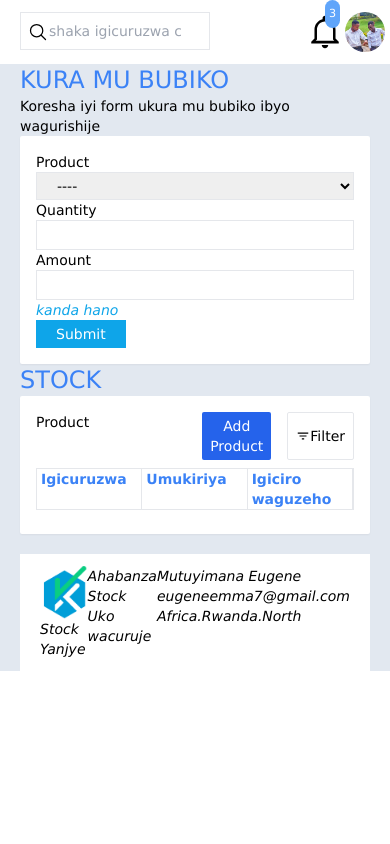
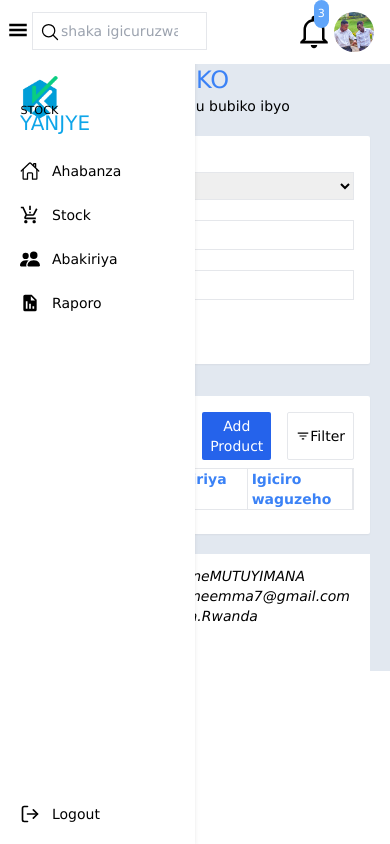
Before and after one commit to yoojen/100faceofalx, a React (Create React App) app in the folder nodejs_projects/inventory_mgmt/frontend/: page /stock in a window 390 px wide. Built offline with nearby package versions, Linux system fonts and the light colour scheme.

Commit message:
nav responsiveness done

```diff
--- a/nodejs_projects/inventory_mgmt/frontend/src/components/Footer/index.js
+++ b/nodejs_projects/inventory_mgmt/frontend/src/components/Footer/index.js
@@ -1,4 +1,8 @@
-import {NavLink} from 'react-router-dom'
+import { NavLink } from 'react-router-dom'
+
+import { navLinks, personalInfo } from '../Utils'
+
+
 const appNav = (
     <div>
         <img src="/assets/logo_.png" alt="" height={50} width={50} />
@@ -7,32 +11,32 @@ const appNav = (
 )
 
 const footerList = (
-    <ul className="">
-        <li className='hover:text-blue-500'>
-            <NavLink to={'/dashboard'}>Ahabanza</NavLink>
-        </li>
-        <li className='hover:text-blue-500'>
-            <NavLink to={'/stock'}>Stock</NavLink>
-        </li>
-        <li className='hover:text-blue-500'>
-            <NavLink to={'/reports'}>Uko wacuruje</NavLink>
-        </li>
+    <ul>
+        {
+            navLinks.map((link, i) => {
+                return (
+                    <li className='hover:text-blue-500' key={i}>
+                        <NavLink to={link.rel}>{link.text}</NavLink>
+                    </li>
+                )
+            })
+        }
     </ul>
 )
 
 const copyRight = (
     <small className="space-x-6 italic">
-        <span>&copy; Eugene Mutuyimana</span>
+        <span>&copy; {personalInfo.firstName} {personalInfo.lastName}</span>
         <span>-</span>
-        <span>eugeneemma7@gmail.com</span>
+        <span>{ personalInfo.email}</span>
     </small>
 )
 
 const contacts = (
     <ul>
-        <li>Mutuyimana Eugene</li>
-        <li>eugeneemma7@gmail.com</li>
-        <li>Africa.Rwanda.North</li>
+        <li>{ personalInfo.firstName }{ personalInfo.lastName }</li>
+        <li>{personalInfo.email}</li>
+        <li>{ personalInfo.continent}.{ personalInfo.country}</li>
     </ul>
 )
 export const ToLoginOnly = () => {
--- a/nodejs_projects/inventory_mgmt/frontend/src/components/Layout/index.js
+++ b/nodejs_projects/inventory_mgmt/frontend/src/components/Layout/index.js
@@ -1,14 +1,34 @@
 import React from 'react'
-import Navigator from '../Navigator'
+import {useDispatch} from 'react-redux'
 import { useSelector } from 'react-redux'
+import { GiHamburgerMenu } from "react-icons/gi";
+
+import SideNav from '../SideNav';
+import NavBar from '../NavBar';
+import { toggleSideNav } from '../../context/SideNav'
 
 const Layout = ({ children }) => {
     const sideNav = useSelector((state) => state.sidenav)
-
+    const dispatch = useDispatch();
     return (
-        <div className='flex'>
-            <div className={`${sideNav ? 'block' : 'hidden'}`}><Navigator /></div>
-            <div className={`${sideNav ?  'md:ml-[18%] top-16' : 'ml-0 top-0'} w-full relative`}>{children}</div>
+        <div>
+            <div className='relative'>
+                <GiHamburgerMenu className="fixed top-5 left-2 z-50 bg-white cursor-pointer h-5 w-5 hover:text-blue-500 peer"
+                    onClick={() => dispatch(toggleSideNav())}
+                    />
+                <div class="absolute top-6 left-7 hidden text-sm text-white bg-gray-800 px-2 z-30 md:peer-hover:block">
+                    Toggle navigation
+                </div>
+            </div>
+            <div className='w-full'>
+                <div className={`${sideNav ? 'h-screen w-2/4 shadow-md bg-white p-5 space-y-32 md:block md:w-sidebar-width md:shadow-none' : 'hidden'} fixed top-0 z-20`}>
+                    <SideNav />
+                </div>
+                <div className={`${sideNav ? 'w-full md:ml-[18%] md:w-navbar-width' : 'ml-0 w-full'} fixed top-0 z-20 transition-all duration-300`}>
+                    <NavBar />
+                </div>
+            </div>
+            <div className={`${sideNav ?  'md:ml-[18%] top-16' : 'ml-0 top-16'} relative`}>{children}</div>
         </div>
     )
 }
--- a/nodejs_projects/inventory_mgmt/frontend/src/components/Modal/index.js
+++ b/nodejs_projects/inventory_mgmt/frontend/src/components/Modal/index.js
@@ -15,8 +15,9 @@ function Modal({ products, setProducts, setTempProducts, type }) {
 
     // Handlers
     const handleAddProduct = () => {
-        if (productDetail.id == '' || productDetail.customer == '' || productDetail.name == '' ||
-            productDetail.buyingPrice == '' || productDetail.quantity == ''
+        if (
+            (productDetail.id === '') || (productDetail.customer === '') || (productDetail.name === '') ||
+            (productDetail.buyingPrice === '') || (productDetail.quantity === '')
         ) {
             setMessage({category: 'red', message: 'Please fill required info. Date is optional'});
             handleShowMessage();
--- a/nodejs_projects/inventory_mgmt/frontend/src/components/NavBar/index.jsx
+++ b/nodejs_projects/inventory_mgmt/frontend/src/components/NavBar/index.jsx
@@ -16,7 +16,7 @@ function NavBar() {
   }
 
   return (
-    <div className="px-5 py-3 flex justify-between w-full bg-white">
+    <div className="px-8 py-3 flex justify-between w-full bg-white">
       <div className="relative w-full">
         <input
           type="text"
--- a/nodejs_projects/inventory_mgmt/frontend/src/components/Navigator/index.jsx
+++ b/nodejs_projects/inventory_mgmt/frontend/src/components/Navigator/index.jsx
@@ -1,4 +1,3 @@
-import { useState } from 'react';
 import SideNav from '../SideNav';
 import NavBar from '../NavBar';
 
--- a/nodejs_projects/inventory_mgmt/frontend/src/components/SideNav/index.jsx
+++ b/nodejs_projects/inventory_mgmt/frontend/src/components/SideNav/index.jsx
@@ -1,51 +1,32 @@
 import { NavLink } from "react-router-dom";
-import {useSelector, useDispatch} from 'react-redux'
-
-import { IoHomeOutline } from "react-icons/io5";
-import { MdProductionQuantityLimits } from "react-icons/md";
-import { GiHamburgerMenu } from "react-icons/gi";
-import { BsFillPeopleFill } from "react-icons/bs";
-import { BiSolidReport } from "react-icons/bi";
 import { FiLogOut } from "react-icons/fi";
 
-import { toggleSideNav } from '../../context/SideNav'
-import { useEffect } from "react";
+import { navLinks } from "../Utils";
 
 function SideNav() {
-  const navOpen = useSelector((state) => state.sidenav)
-  const dispatch = useDispatch();
 
   return (
-    <div className={`${navOpen ? 'hidden md:block h-screen w-full bg-white p-5 space-y-32' : 'hidden' }`} >
-      <div className="space-y-10">
-        <GiHamburgerMenu className="cursor-pointer h-5 w-5 hover:text-blue-500"
-
-        />
-        <div className="flex items-center">
+    <div>
+      <div className="mt-14 space-y-6">
+        <div className="lg:flex items-center  w-1/4">
           <img src="/assets/logo_.png" alt="" width={80} height={80} />
-          <div className="uppercase -space-y-3 text-center text-sky-500">
-            <small>stock</small>
+          <div className="-mt-5 uppercase -space-y-3 text-center text-sky-500">
+            <small className="text-black font-medium">stock</small>
             <h1 className="text-xl">yanjye</h1>
           </div>
         </div>
         <div className="w-full overflow-hidden">
           <ul className="space-y-6 w-full">
-            <li className="flex items-center space-x-3 active:text-sky-500 hover:text-sky-500">
-              <IoHomeOutline className="h-5 w-5"/>
-              <NavLink to='/dashboard'> Ahabanza </NavLink>
-            </li>
-            <li className="flex items-center space-x-3 active:text-sky-500 hover:text-sky-500">
-              <MdProductionQuantityLimits className="h-5 w-5"/>
-              <NavLink to='/stock'> Stock </NavLink>
-            </li>
-            <li className="flex items-center space-x-3 active:text-sky-500 hover:text-sky-500">
-              <BsFillPeopleFill className="h-5 w-5"/>
-              <NavLink to='/customers'> Abakiriya </NavLink>
-            </li>
-            <li className="flex items-center space-x-3 active:text-sky-500 hover:text-sky-500">
-              <BiSolidReport className="h-5 w-5"/>
-              <NavLink to='/reports'> Raporo </NavLink>
-            </li>
+            {
+              navLinks.map((link) => {
+                return (
+                  <li className="flex items-center space-x-3 active:text-sky-500 hover:text-sky-500" key={link.id}>
+                    {link.icon}
+                    <NavLink to={link.rel}> {link.text} </NavLink>
+                  </li>
+                )
+              })
+            }
           </ul>
         </div>
       </div>
--- /dev/null
+++ b/nodejs_projects/inventory_mgmt/frontend/src/components/Utils/index.js
@@ -0,0 +1,21 @@
+import { IoHomeOutline } from "react-icons/io5";
+import { MdProductionQuantityLimits } from "react-icons/md";
+import { BsFillPeopleFill } from "react-icons/bs";
+import { BiSolidReport } from "react-icons/bi";
+
+
+export const navLinks = [
+    { id: 1, text: 'Ahabanza', rel: 'dashboard',icon: <IoHomeOutline className="h-5 w-5"/>},
+    { id: 2, text: 'Stock', rel: 'stock',  icon: <MdProductionQuantityLimits className="h-5 w-5"/>},
+    { id: 3, text:'Abakiriya', rel: 'customers', icon: <BsFillPeopleFill className="h-5 w-5"/>},
+    { id: 4, text: 'Raporo', rel: 'reports', icon: <BiSolidReport className="h-5 w-5"/>}
+];
+
+
+export const personalInfo = {
+    firstName: 'Eugene',
+    lastName: 'MUTUYIMANA',
+    email: 'eugeneemma7@gmail.com',
+    country: 'Rwanda',
+    continent: 'Africa',
+}
--- a/nodejs_projects/inventory_mgmt/frontend/tailwind.config.js
+++ b/nodejs_projects/inventory_mgmt/frontend/tailwind.config.js
@@ -10,7 +10,7 @@ module.exports = {
       },
       width: {
         "sidebar-width": "18%",
-        "navbar-width": "81.5%"
+        "navbar-width": "82%"
       },
       fontFamily: {
         "reporting": ["Verdana", "sans serif"]
```
